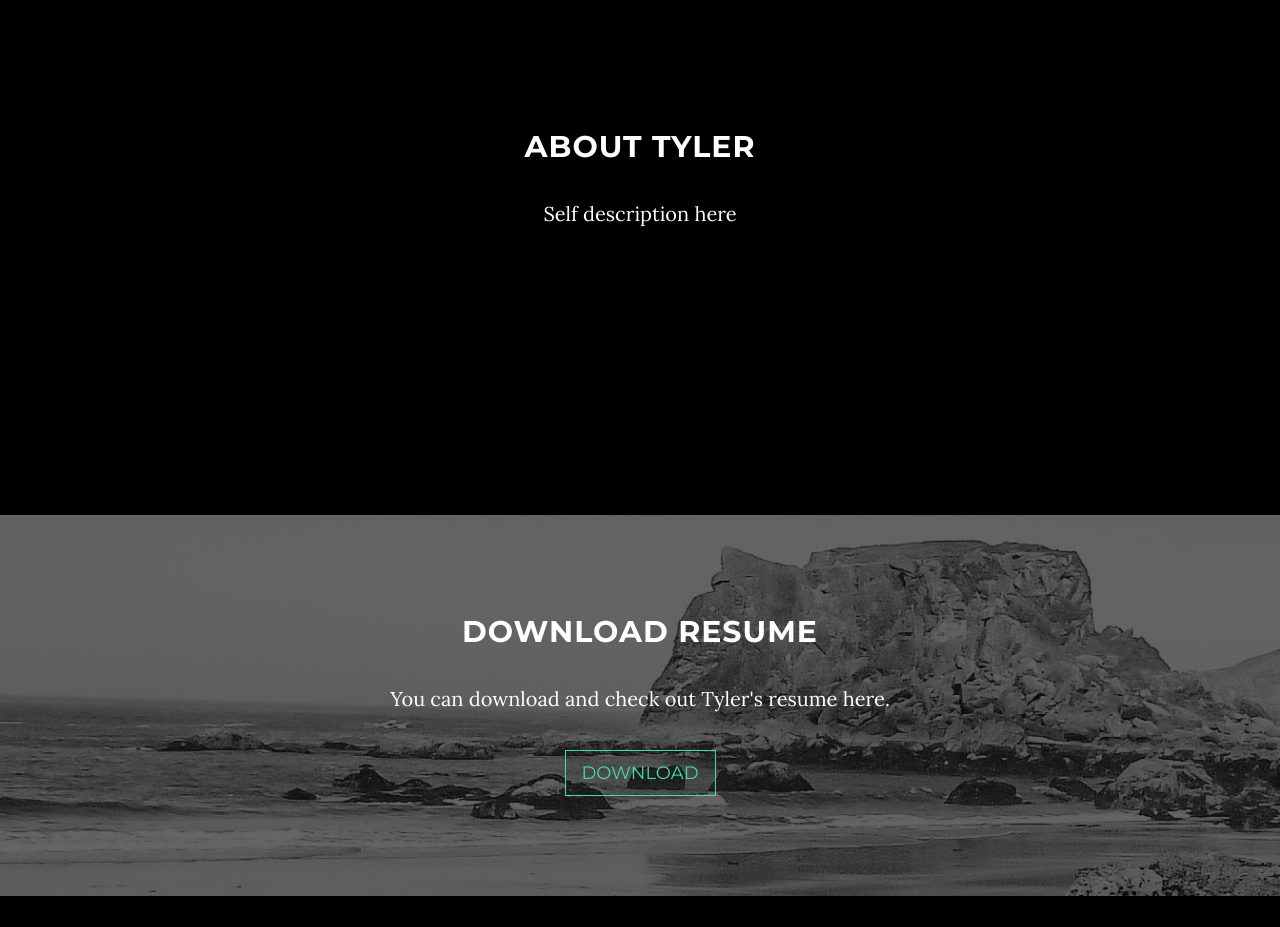
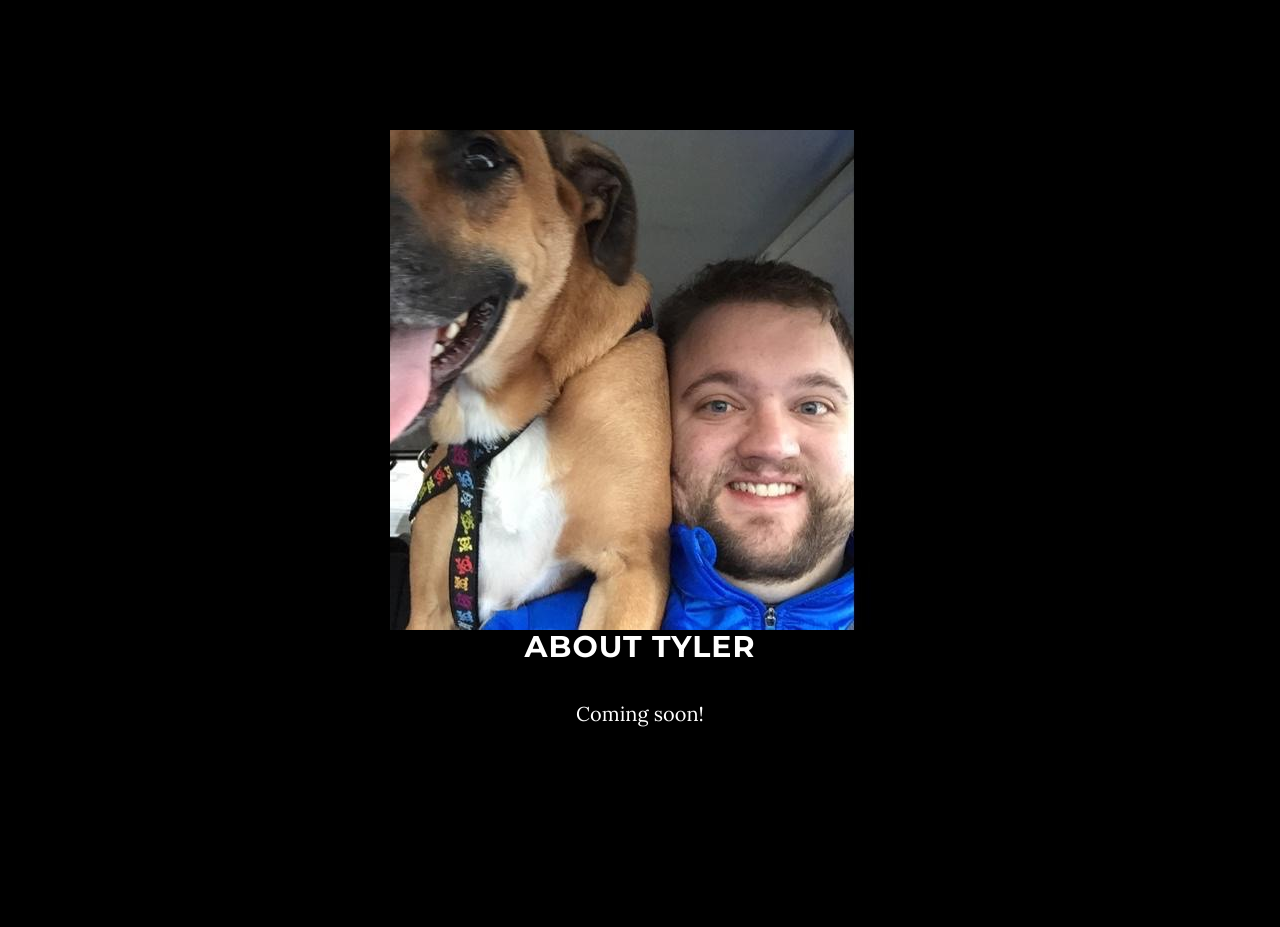
Before and after one commit to polandtyler/polandtyler.github.io, a website: page index.html in a window 1280 px wide. Shown: the part 920-1847 px from the top of the page. Drawn offline with nearby package versions, Linux system fonts and the light colour scheme; some packages are replaced by stand-ins of ours.

Commit message:
Adds personal photo, a few smaller changes

```diff
--- a/index.html
+++ b/index.html
@@ -90,8 +90,9 @@
     <section id="about" class="container content-section text-center">
         <div class="row">
             <div class="col-lg-8 col-lg-offset-2">
+                <img class="circle-avatar" src="./img/personal.png" />
                 <h2>About Tyler</h2>
-                <p>Self description here</p>
+                <p>Coming soon!</p>
             </div>
         </div>
     </section>
```
Also changed, not shown: img/personal.png (added).
